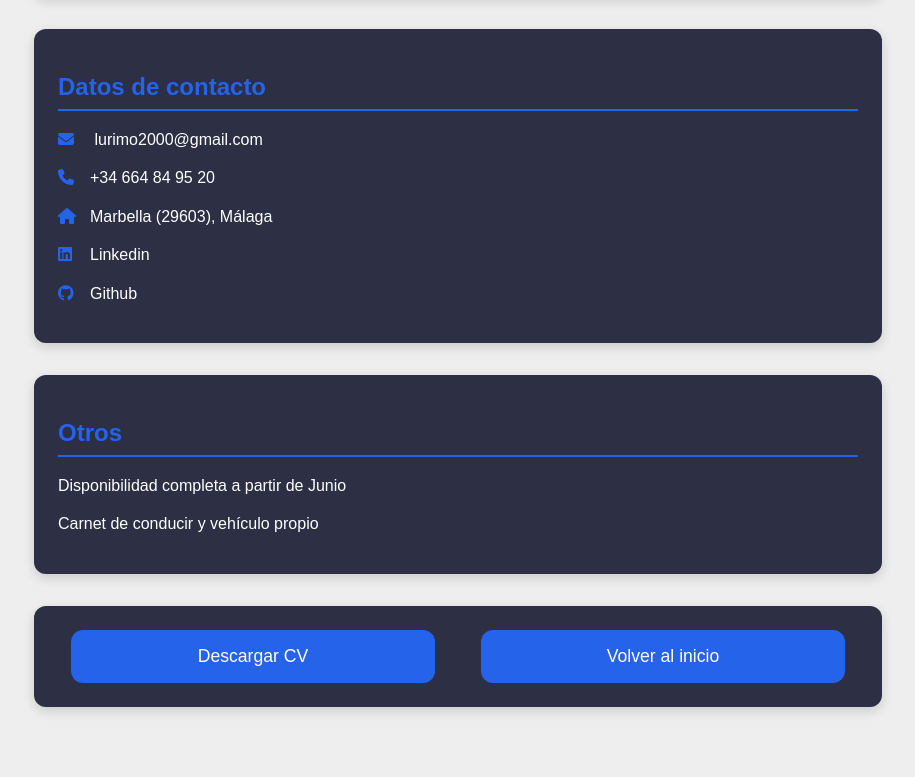
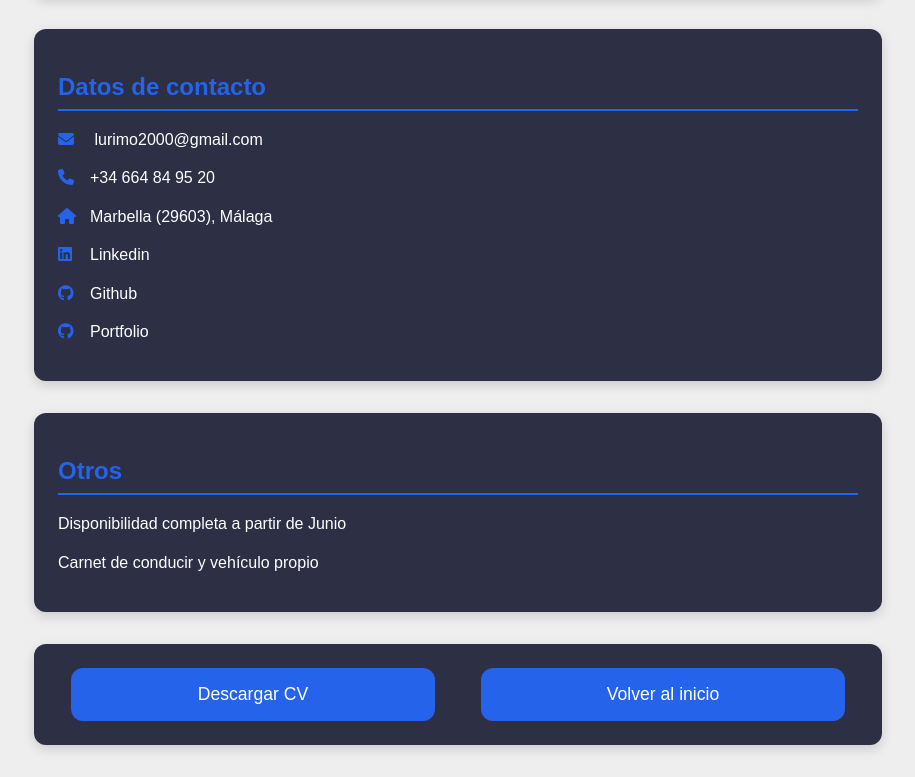
Before and after one commit to Lurimo8/Portfolio, a plain HTML site: page html/CV_Luis_Rivero.html in a window 1280 px wide. Shown: the part 1030-1807 px from the top of the page, without its empty margins (182-1097 px from the left). Before the commit the page ends 1769 px from the top, so only its background shows below. Drawn offline with Linux system fonts and the light colour scheme.

Commit message:
Update CV

```diff
--- a/html/CV_Luis_Rivero.html
+++ b/html/CV_Luis_Rivero.html
@@ -51,6 +51,7 @@
       <li><i class="fa-solid fa-house"></i>Marbella (29603), Málaga</li>
       <li><i class="fa-brands fa-linkedin"></i><a href="https://www.linkedin.com/in/luis-rivero-montero48/" target="_blank">Linkedin</a></li>
       <li><i class="fa-brands fa-github"></i><a href="https://github.com/Lurimo8" target="_blank">Github</a></li>
+      <li><i class="fa-brands fa-github"></i><a href="https://lurimo8.github.io/Portfolio/" target="_blank">Portfolio</a></li>
 
     </ul>
   </section>
```
